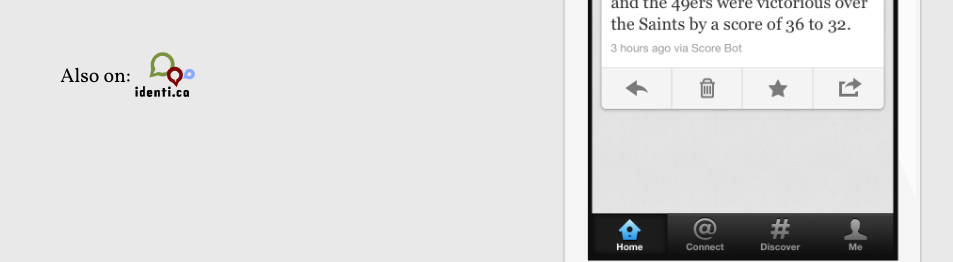
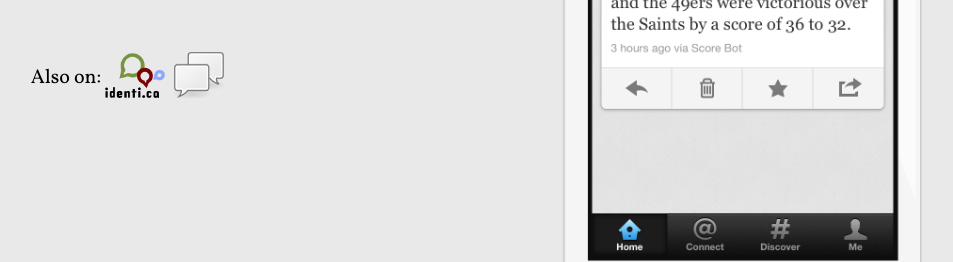
Before and after one commit to NFLScoreBot/nflscorebot.github.com, a plain HTML site: page index.html in a window 1280 px wide. Shown: the part 352-614 px from the top of the page, 215-1168 px from the left. Drawn offline with Linux system fonts and the light colour scheme; files that its build step writes are made by us from their sources.

Commit message:
Add SMS to "also on" list

```diff
--- a/index.html
+++ b/index.html
@@ -16,7 +16,7 @@
 				<a href="https://twitter.com/nflscorebot"><img src="twittercrop.png" class="service-pic"></a>: <a href="https://twitter.com/nflscorebot" class="btn" style="font-size:30px; padding:15px; text-decoration:none;">Follow @NFLScoreBot</a>
 			</p>
 			<p class="additinfo">
-				Also on: <a href="identica.html"><img src="identica.png" class="service-pic"></a>
+				Also on: <a href="identica.html" title="identi.ca"><img src="identica.png" class="service-pic"></a> <a href="sms.html" title="Text Messages"><img src="sms.png" class="service-pic" style="width:50px;"></a>
 			</p>
 		</div>
 	</div>
```
Also changed, not shown: identica.html (+1 -1 lines), sms.png (added).
